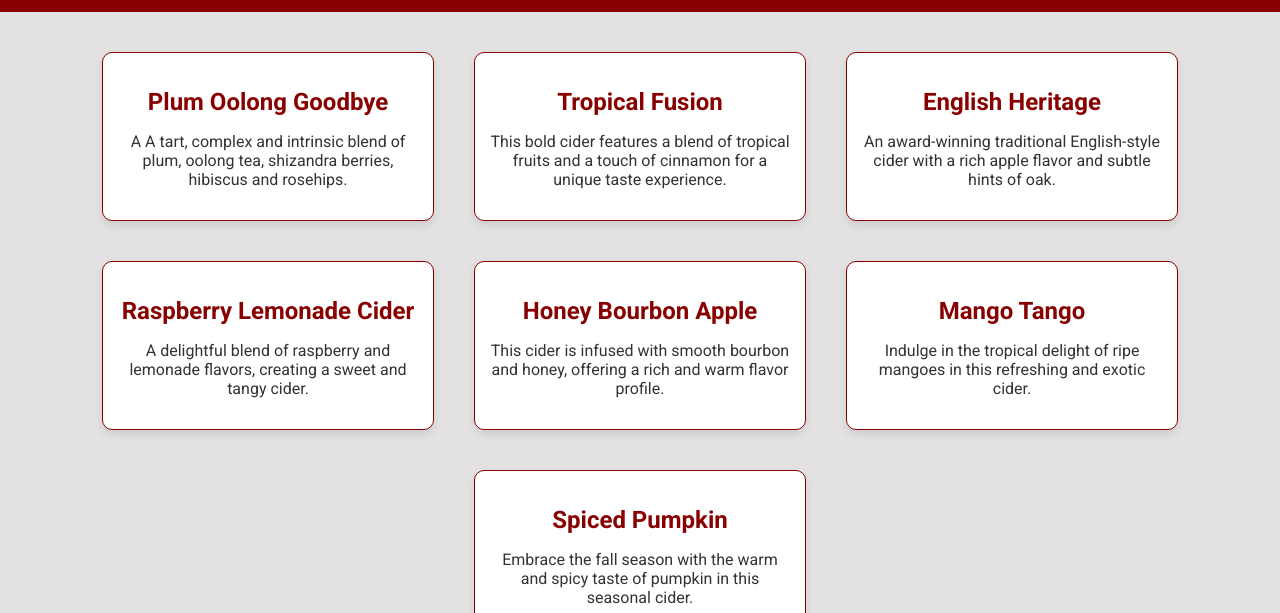
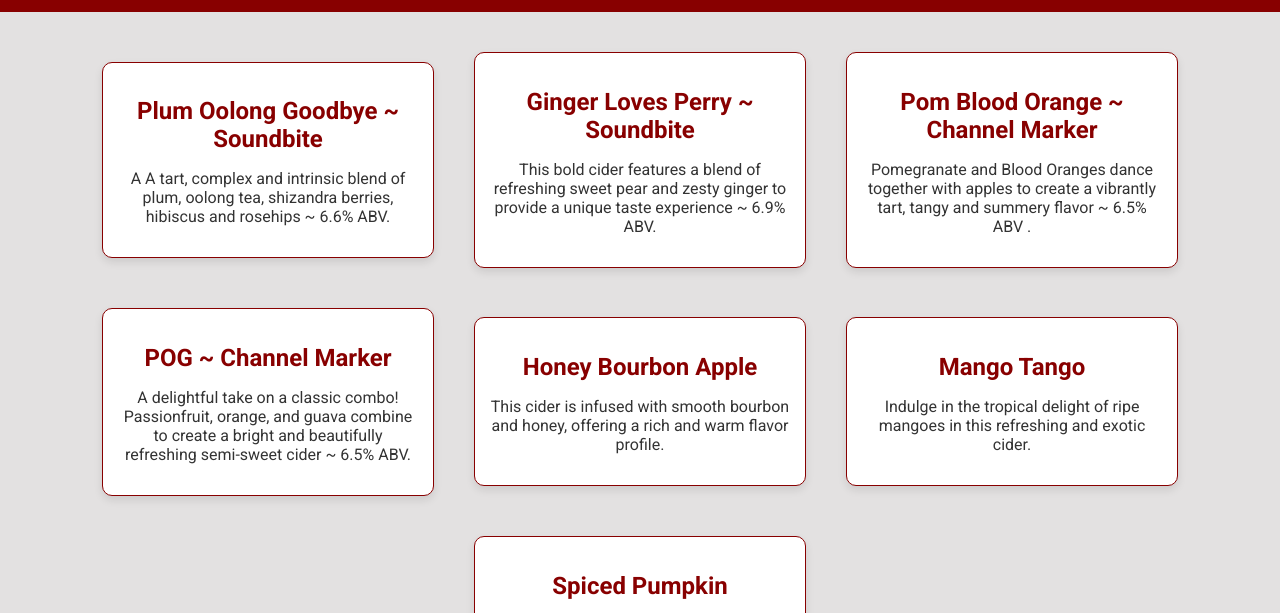
Before and after one commit to cvlounge/cvlounge.github.io, a plain HTML site: page index.html in a window 1280 px wide. Shown: the part 141-754 px from the top of the page. Drawn offline with Linux system fonts and the light colour scheme.

Commit message:
Update index.html

```diff
--- a/index.html
+++ b/index.html
@@ -118,23 +118,23 @@
 
     <section>
         <div class="cider-item">
-            <h2>Plum Oolong Goodbye</h2>
-            <p>A A tart, complex and intrinsic blend of plum, oolong tea, shizandra berries, hibiscus and rosehips.</p>
+            <h2>Plum Oolong Goodbye ~ Soundbite</h2>
+            <p>A A tart, complex and intrinsic blend of plum, oolong tea, shizandra berries, hibiscus and rosehips ~ 6.6% ABV.</p>
         </div>
 
         <div class="cider-item">
-            <h2>Tropical Fusion</h2>
-            <p>This bold cider features a blend of tropical fruits and a touch of cinnamon for a unique taste experience.</p>
+            <h2>Ginger Loves Perry ~ Soundbite</h2>
+            <p>This bold cider features a blend of refreshing sweet pear and zesty ginger to provide a unique taste experience ~ 6.9% ABV.</p>
         </div>
 
         <div class="cider-item">
-            <h2>English Heritage</h2>
-            <p>An award-winning traditional English-style cider with a rich apple flavor and subtle hints of oak.</p>
+            <h2>Pom Blood Orange ~ Channel Marker</h2>
+            <p>Pomegranate and Blood Oranges dance together with apples to create a vibrantly tart, tangy and summery flavor ~ 6.5% ABV .</p>
         </div>
 
         <div class="cider-item">
-            <h2>Raspberry Lemonade Cider</h2>
-            <p>A delightful blend of raspberry and lemonade flavors, creating a sweet and tangy cider.</p>
+            <h2>POG ~ Channel Marker</h2>
+            <p>A delightful take on a classic combo! Passionfruit, orange, and guava combine to create a bright and beautifully refreshing semi-sweet cider ~ 6.5% ABV.</p>
         </div>
 
         <div class="cider-item">
```
